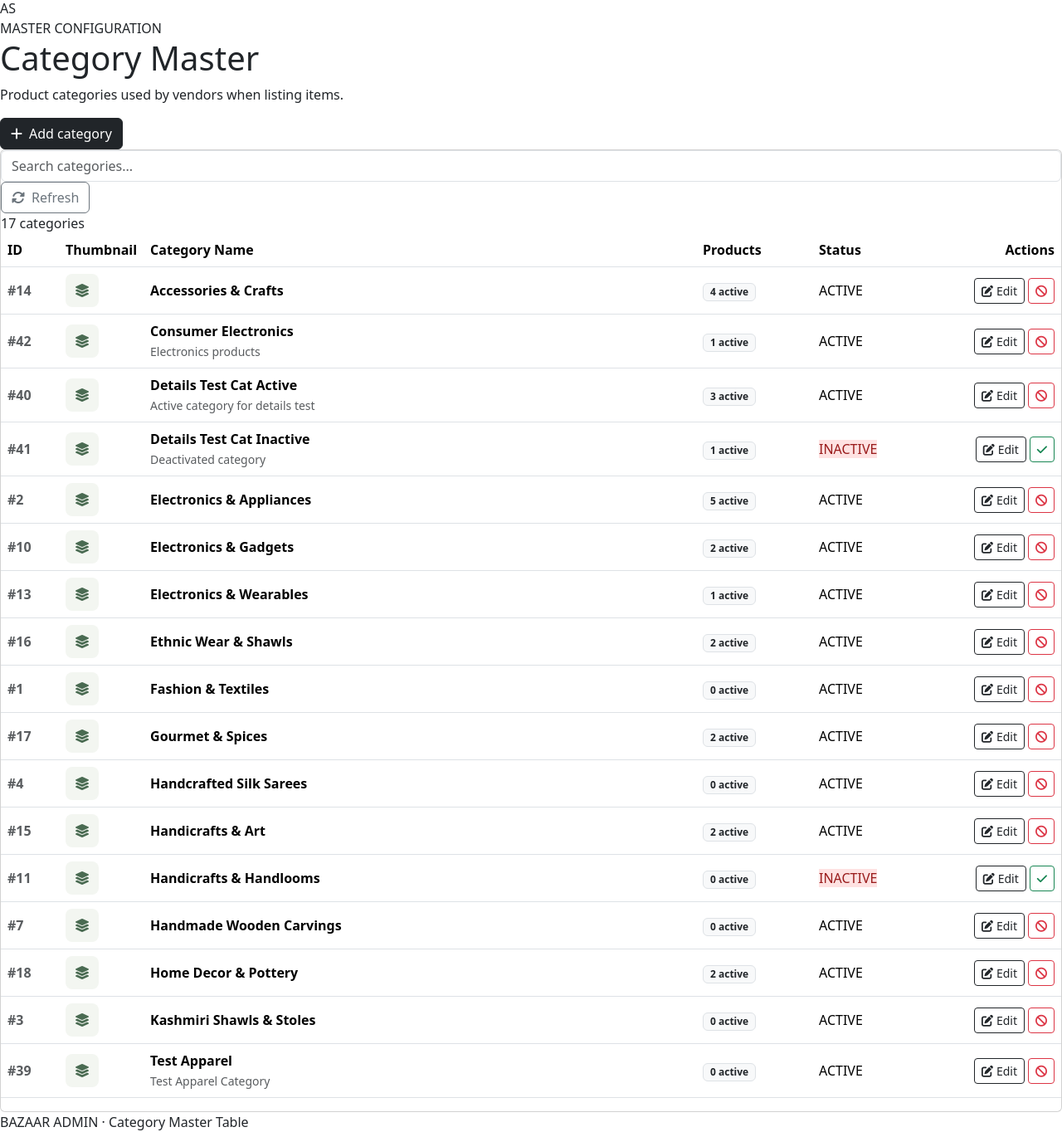
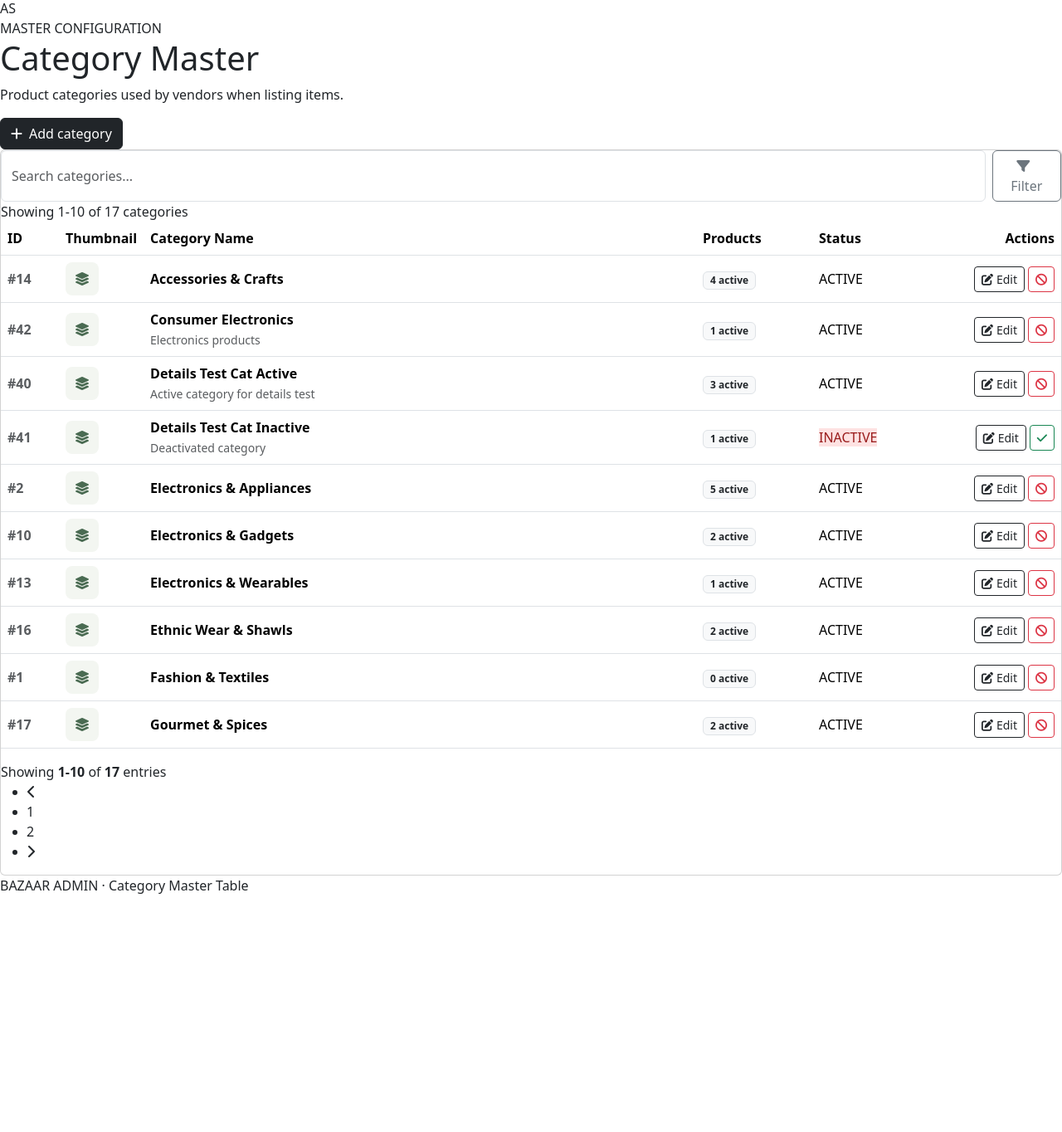
Before and after one commit to nishalpandit/Nainjyoti, a Django app: page /admin-dashboard/categories/ in a window 1280 px wide. Shown: the part 218-1582 px from the top of the page at 83% size. After the commit the page ends 1295 px from the top, so only its background shows below. Run offline with Django 5.2, Linux system fonts and the light colour scheme; data comes from the database, SQL or seed files in the repository.

Commit message:
Add dynamic pagination and URL filter preservation across all admin dashboard pages

```diff
--- a/nainjyoti/views.py
+++ b/nainjyoti/views.py
@@ -2,6 +2,7 @@
 from django.contrib import messages
 from django.contrib.auth import authenticate, login, logout
 from django.contrib.auth.models import User
+from django.core.paginator import Paginator, EmptyPage, PageNotAnInteger
 from django.db.models import Q, Sum, Count, Avg
 from django.http import JsonResponse
 from django.views.decorators.csrf import csrf_exempt
@@ -225,6 +226,49 @@
         return f"₹{val:.0f}"
 
 
+def paginate_queryset(request, queryset, default_page_size=10):
+    """
+    Standard pagination helper for Bazaar Admin tables.
+    Preserves all active filters and URL parameters across page navigation.
+    """
+    try:
+        page_size = int(request.GET.get('page_size', default_page_size))
+        if page_size not in [5, 10, 15, 20, 25, 50, 100]:
+            page_size = default_page_size
+    except (ValueError, TypeError):
+        page_size = default_page_size
+
+    paginator = Paginator(queryset, page_size)
+    page_number = request.GET.get('page', 1)
+    try:
+        page_obj = paginator.page(page_number)
+    except PageNotAnInteger:
+        page_obj = paginator.page(1)
+    except EmptyPage:
+        page_obj = paginator.page(paginator.num_pages if paginator.num_pages > 0 else 1)
+
+    # Clean query parameters for pagination URLs
+    query_params = request.GET.copy()
+    if 'page' in query_params:
+        query_params.pop('page')
+    querystring = query_params.urlencode()
+    if querystring:
+        querystring = f"&{querystring}"
+
+    raw_elided = paginator.get_elided_page_range(number=page_obj.number, on_each_side=1, on_ends=1)
+    elided_page_range = [num if isinstance(num, int) else '...' for num in raw_elided]
+
+    return {
+        'page_obj': page_obj,
+        'paginator': paginator,
+        'page_items': page_obj.object_list,
+        'querystring': querystring,
+        'elided_page_range': elided_page_range,
+        'total_count': paginator.count,
+        'page_size': page_size,
+    }
+
+
 def admin_dashboard(request):
     """
     Marketplace Admin Overview Dashboard with full real-time metrics,
@@ -432,10 +476,23 @@
 
 def admin_categories(request):
     """Admin Categories Management View"""
-    categories = Category.objects.all().order_by('name')
+    search_query = request.GET.get("q", "").strip()
+    categories_qs = Category.objects.all().order_by('name')
+    if search_query:
+        categories_qs = categories_qs.filter(
+            Q(name__icontains=search_query) |
+            Q(description__icontains=search_query)
+        )
+    p_data = paginate_queryset(request, categories_qs, default_page_size=10)
+
     return render(request, "admin/categories.html", {
-        "categories": categories,
-        "total_categories": categories.count()
+        "categories": p_data['page_items'],
+        "page_obj": p_data['page_obj'],
+        "paginator": p_data['paginator'],
+        "querystring": p_data['querystring'],
+        "elided_page_range": p_data['elided_page_range'],
+        "total_categories": p_data['total_count'],
+        "search_query": search_query,
     })
 
 
@@ -608,8 +665,15 @@
     rejected_count = VendorProfile.objects.filter(status="REJECTED").count()
     total_count = VendorProfile.objects.count()
 
+    p_data = paginate_queryset(request, vendors, default_page_size=10)
+
     return render(request, "admin/vendor-approval.html", {
-        "vendors": vendors,
+        "vendors": p_data['page_items'],
+        "page_obj": p_data['page_obj'],
+        "paginator": p_data['paginator'],
+        "querystring": p_data['querystring'],
+        "elided_page_range": p_data['elided_page_range'],
+        "filtered_count": p_data['total_count'],
         "pending_count": pending_count,
         "approved_count": approved_count,
         "rejected_count": rejected_count,
@@ -668,8 +732,10 @@
     elif status_filter in ["INACTIVE", "BLOCKED"]:
         customers_qs = customers_qs.filter(is_active=False)
 
+    p_data = paginate_queryset(request, customers_qs, default_page_size=10)
+
     customers_list = []
-    for c in customers_qs:
+    for c in p_data['page_items']:
         ords = c.orders.all()
         spent = ords.exclude(status='CANCELLED').aggregate(t=Sum('total_amount'))['t'] or 0.0
         default_address = c.addresses.filter(is_default=True).first()
@@ -700,7 +766,11 @@
 
     return render(request, "admin/customers.html", {
         "customers": customers_list,
-        "total_count": len(customers_list),
+        "page_obj": p_data['page_obj'],
+        "paginator": p_data['paginator'],
+        "querystring": p_data['querystring'],
+        "elided_page_range": p_data['elided_page_range'],
+        "total_count": p_data['total_count'],
         "active_count": active_count,
         "inactive_count": inactive_count,
         "address_count": address_count,
@@ -737,9 +807,15 @@
     elif default_filter == 'NO':
         addresses = addresses.filter(is_default=False)
 
+    p_data = paginate_queryset(request, addresses, default_page_size=10)
+
     return render(request, "admin/addresses.html", {
-        "addresses": addresses,
-        "filtered_count": addresses.count(),
+        "addresses": p_data['page_items'],
+        "page_obj": p_data['page_obj'],
+        "paginator": p_data['paginator'],
+        "querystring": p_data['querystring'],
+        "elided_page_range": p_data['elided_page_range'],
+        "filtered_count": p_data['total_count'],
         "total_count": UserAddress.objects.count(),
         "default_count": UserAddress.objects.filter(is_default=True).count(),
         "customers_with_addresses": UserProfile.objects.filter(addresses__isnull=False).distinct().count(),
@@ -949,10 +1025,12 @@
     if status_filter in ["APPROVED", "PENDING", "REJECTED"]:
         vendors_qs = vendors_qs.filter(status=status_filter)
 
+    p_data = paginate_queryset(request, vendors_qs, default_page_size=10)
+
     vendors_list = []
     now = timezone.now()
     first_of_month = now.date().replace(day=1)
-    for v in vendors_qs:
+    for v in p_data['page_items']:
         m_sales = OrderItem.objects.filter(
             vendor=v,
             order__created_at__date__gte=first_of_month
@@ -971,7 +1049,11 @@
 
     return render(request, "admin/vendors.html", {
         "vendors": vendors_list,
-        "total_count": len(vendors_list),
+        "page_obj": p_data['page_obj'],
+        "paginator": p_data['paginator'],
+        "querystring": p_data['querystring'],
+        "elided_page_range": p_data['elided_page_range'],
+        "total_count": p_data['total_count'],
         "search_query": search_query,
         "status_filter": status_filter,
     })
@@ -1000,10 +1082,15 @@
         products_qs = products_qs.filter(status='INACTIVE')
 
     pending_count = Product.objects.filter(is_approved=False).count()
+    p_data = paginate_queryset(request, products_qs, default_page_size=10)
 
     return render(request, "admin/products.html", {
-        "products": products_qs,
-        "total_count": products_qs.count(),
+        "products": p_data['page_items'],
+        "page_obj": p_data['page_obj'],
+        "paginator": p_data['paginator'],
+        "querystring": p_data['querystring'],
+        "elided_page_range": p_data['elided_page_range'],
+        "total_count": p_data['total_count'],
         "pending_count": pending_count,
         "search_query": search_query,
         "status_filter": status_filter,
@@ -1110,8 +1197,15 @@
     rejected_count = Product.objects.filter(is_approved=False, status="INACTIVE").count()
     total_count = Product.objects.count()
 
+    p_data = paginate_queryset(request, products, default_page_size=10)
+
     return render(request, "admin/product-approval.html", {
-        "products": products,
+        "products": p_data['page_items'],
+        "page_obj": p_data['page_obj'],
+        "paginator": p_data['paginator'],
+        "querystring": p_data['querystring'],
+        "elided_page_range": p_data['elided_page_range'],
+        "filtered_count": p_data['total_count'],
         "pending_count": pending_count,
         "approved_count": approved_count,
         "rejected_count": rejected_count,
@@ -1253,8 +1347,10 @@
     if status_filter in ['PENDING', 'CONFIRMED', 'PROCESSING', 'SHIPPED', 'DELIVERED', 'CANCELLED', 'RETURNED']:
         orders_qs = orders_qs.filter(status=status_filter)
 
+    p_data = paginate_queryset(request, orders_qs, default_page_size=10)
+
     orders_list = []
-    for o in orders_qs:
+    for o in p_data['page_items']:
         vendors = {item.vendor.business_name for item in o.items.all() if item.vendor}
         vendor_name = ", ".join(list(vendors)[:2]) if vendors else "Direct"
         st = o.status.upper()
@@ -1282,7 +1378,11 @@
 
     return render(request, "admin/orders.html", {
         "orders": orders_list,
-        "total_count": len(orders_list),
+        "page_obj": p_data['page_obj'],
+        "paginator": p_data['paginator'],
+        "querystring": p_data['querystring'],
+        "elided_page_range": p_data['elided_page_range'],
+        "total_count": p_data['total_count'],
         "search_query": search_query,
         "status_filter": status_filter,
     })
@@ -1303,8 +1403,10 @@
     if status_filter in ['PENDING', 'PROCESSING', 'COMPLETED', 'REJECTED']:
         payouts_qs = payouts_qs.filter(status=status_filter)
 
+    p_data = paginate_queryset(request, payouts_qs, default_page_size=10)
+
     payouts_list = []
-    for p in payouts_qs:
+    for p in p_data['page_items']:
         st = p.status.upper()
         if st == 'COMPLETED':
             pill = 'green'
@@ -1327,7 +1429,11 @@
 
     return render(request, "admin/payments.html", {
         "payouts": payouts_list,
-        "total_count": len(payouts_list),
+        "page_obj": p_data['page_obj'],
+        "paginator": p_data['paginator'],
+        "querystring": p_data['querystring'],
+        "elided_page_range": p_data['elided_page_range'],
+        "total_count": p_data['total_count'],
         "search_query": search_query,
         "status_filter": status_filter,
     })
--- a/templates/admin/addresses.html
+++ b/templates/admin/addresses.html
@@ -48,7 +48,7 @@
             </select>
             <button class="btn btn-outline-secondary" type="submit"><i class="fa-solid fa-filter me-2"></i>Filter</button>
           </form>
-          <span class="record-count">{{ filtered_count }} matching record{{ filtered_count|pluralize }}</span>
+          <span class="record-count">Showing {{ page_obj.start_index }}-{{ page_obj.end_index }} of {{ filtered_count }} matching record{{ filtered_count|pluralize }}</span>
         </div>
         <div class="table-responsive">
           <table class="table align-middle">
@@ -71,6 +71,7 @@
             </tbody>
           </table>
         </div>
+        {% include "admin/pagination.html" %}
       </section>
       <footer>BAZAAR ADMIN <span>·</span> Address data synchronized from the live database</footer>
     </main>
--- a/templates/admin/categories.html
+++ b/templates/admin/categories.html
@@ -48,11 +48,11 @@
 
       <section class="card">
         <div class="card-head">
-          <div class="filters">
-            <input class="form-control" type="search" placeholder="Search categories..." aria-label="Search records" id="categorySearch">
-            <button class="btn btn-outline-secondary" onclick="window.location.reload()"><i class="fa-solid fa-rotate me-2"></i>Refresh</button>
-          </div>
-          <span class="record-count">{{ total_categories }} categories</span>
+          <form method="get" class="filters d-flex gap-2">
+            <input class="form-control" type="search" name="q" value="{{ search_query }}" placeholder="Search categories..." aria-label="Search records">
+            <button class="btn btn-outline-secondary" type="submit"><i class="fa-solid fa-filter me-2"></i>Filter</button>
+          </form>
+          <span class="record-count">Showing {{ page_obj.start_index }}-{{ page_obj.end_index }} of {{ total_categories }} categories</span>
         </div>
 
         <div class="table-responsive">
@@ -127,6 +127,7 @@
             </tbody>
           </table>
         </div>
+        {% include "admin/pagination.html" %}
       </section>
 
       <footer>BAZAAR ADMIN <span>·</span> Category Master Table</footer>
--- a/templates/admin/customers.html
+++ b/templates/admin/customers.html
@@ -120,7 +120,7 @@
             </select>
             <button class="btn btn-outline-secondary" type="submit"><i class="fa-solid fa-filter me-2"></i>Filter</button>
           </form>
-          <span class="record-count">{{ total_count }} customer{{ total_count|pluralize }}</span>
+          <span class="record-count">Showing {{ page_obj.start_index }}-{{ page_obj.end_index }} of {{ total_count }} customer{{ total_count|pluralize }}</span>
         </div>
 
         <div class="table-responsive">
@@ -200,6 +200,7 @@
             </tbody>
           </table>
         </div>
+        {% include "admin/pagination.html" %}
       </section>
 
       <footer>BAZAAR ADMIN <span>·</span> India marketplace operations <span>·</span> Real-Time Customer Access Control</footer>
--- a/templates/admin/orders.html
+++ b/templates/admin/orders.html
@@ -46,7 +46,7 @@
             </select>
             <button class="btn btn-outline-secondary" type="submit"><i class="fa-solid fa-filter me-2"></i>Filter</button>
           </form>
-          <span class="record-count">{{ total_count }} order{{ total_count|pluralize }}</span>
+          <span class="record-count">Showing {{ page_obj.start_index }}-{{ page_obj.end_index }} of {{ total_count }} order{{ total_count|pluralize }}</span>
         </div>
 
         <div class="table-responsive">
@@ -79,6 +79,7 @@
             </tbody>
           </table>
         </div>
+        {% include "admin/pagination.html" %}
       </section>
 
       <footer>BAZAAR ADMIN <span>·</span> India marketplace operations <span>·</span> Connected Database</footer>
--- /dev/null
+++ b/templates/admin/pagination.html
@@ -0,0 +1,51 @@
+{% if page_obj and page_obj.paginator.count > 0 %}
+<div class="card-footer-pagination">
+  <div class="pagination-info">
+    Showing <strong>{{ page_obj.start_index }}-{{ page_obj.end_index }}</strong> of <strong>{{ page_obj.paginator.count }}</strong> entries
+  </div>
+  {% if page_obj.paginator.num_pages > 1 %}
+  <nav class="pagination-nav" aria-label="Table pagination">
+    <ul class="admin-pagination">
+      <!-- Previous Page -->
+      {% if page_obj.has_previous %}
+        <li class="page-item">
+          <a class="page-link" href="?page={{ page_obj.previous_page_number }}{{ querystring }}" aria-label="Previous">
+            <i class="fa-solid fa-chevron-left"></i>
+          </a>
+        </li>
+      {% else %}
+        <li class="page-item disabled">
+          <span class="page-link"><i class="fa-solid fa-chevron-left"></i></span>
+        </li>
+      {% endif %}
+
+      <!-- Page Numbers -->
+      {% for num in elided_page_range %}
+        {% if num == '...' %}
+          <li class="page-item disabled"><span class="page-link ellipsis">&hellip;</span></li>
+        {% elif num == page_obj.number %}
+          <li class="page-item active"><span class="page-link">{{ num }}</span></li>
+        {% else %}
+          <li class="page-item">
+            <a class="page-link" href="?page={{ num }}{{ querystring }}">{{ num }}</a>
+          </li>
+        {% endif %}
+      {% endfor %}
+
+      <!-- Next Page -->
+      {% if page_obj.has_next %}
+        <li class="page-item">
+          <a class="page-link" href="?page={{ page_obj.next_page_number }}{{ querystring }}" aria-label="Next">
+            <i class="fa-solid fa-chevron-right"></i>
+          </a>
+        </li>
+      {% else %}
+        <li class="page-item disabled">
+          <span class="page-link"><i class="fa-solid fa-chevron-right"></i></span>
+        </li>
+      {% endif %}
+    </ul>
+  </nav>
+  {% endif %}
+</div>
+{% endif %}
--- a/templates/admin/payments.html
+++ b/templates/admin/payments.html
@@ -45,7 +45,7 @@
             </select>
             <button class="btn btn-outline-secondary" type="submit"><i class="fa-solid fa-filter me-2"></i>Filter</button>
           </form>
-          <span class="record-count">{{ total_count }} settlement{{ total_count|pluralize }}</span>
+          <span class="record-count">Showing {{ page_obj.start_index }}-{{ page_obj.end_index }} of {{ total_count }} settlement{{ total_count|pluralize }}</span>
         </div>
 
         <div class="table-responsive">
@@ -80,6 +80,7 @@
             </tbody>
           </table>
         </div>
+        {% include "admin/pagination.html" %}
       </section>
 
       <footer>BAZAAR ADMIN <span>·</span> India marketplace operations <span>·</span> Connected Database</footer>
--- a/templates/admin/product-approval.html
+++ b/templates/admin/product-approval.html
@@ -68,7 +68,7 @@
             </select>
             <button class="btn btn-outline-secondary" type="submit"><i class="fa-solid fa-filter me-2"></i>Filter</button>
           </form>
-          <span class="record-count"><span id="recordCountText">{{ products|length }}</span> item(s) displayed</span>
+          <span class="record-count"><span id="recordCountText">Showing {{ page_obj.start_index }}-{{ page_obj.end_index }} of {{ filtered_count }}</span> item(s)</span>
         </div>
 
         <div class="table-responsive">
@@ -191,6 +191,7 @@
             </tbody>
           </table>
         </div>
+        {% include "admin/pagination.html" %}
       </section>
 
       <footer>BAZAAR ADMIN <span>·</span> India marketplace operations <span>·</span> Connected Database</footer>
--- a/templates/admin/products.html
+++ b/templates/admin/products.html
@@ -45,7 +45,7 @@
             </select>
             <button class="btn btn-outline-secondary" type="submit"><i class="fa-solid fa-filter me-2"></i>Filter</button>
           </form>
-          <span class="record-count">{{ total_count }} item{{ total_count|pluralize }}</span>
+          <span class="record-count">Showing {{ page_obj.start_index }}-{{ page_obj.end_index }} of {{ total_count }} item{{ total_count|pluralize }}</span>
         </div>
 
         <div class="table-responsive">
@@ -147,6 +147,7 @@
             </tbody>
           </table>
         </div>
+        {% include "admin/pagination.html" %}
       </section>
 
       <footer>BAZAAR ADMIN <span>·</span> India marketplace operations <span>·</span> Connected Database</footer>
--- a/templates/admin/vendor-approval.html
+++ b/templates/admin/vendor-approval.html
@@ -66,7 +66,7 @@
                         </select>
                         <button class="btn btn-outline-secondary" type="submit"><i class="fa-solid fa-filter me-2"></i>Filter</button>
                     </form>
-                    <span class="record-count"><span id="recordCountText">{{ vendors|length }}</span> application(s) displayed</span>
+                    <span class="record-count"><span id="recordCountText">Showing {{ page_obj.start_index }}-{{ page_obj.end_index }} of {{ filtered_count }}</span> application(s)</span>
                 </div>
 
                 <div class="table-responsive">
@@ -198,6 +198,7 @@
                         </tbody>
                     </table>
                 </div>
+                {% include "admin/pagination.html" %}
             </section>
 
             <footer>BAZAAR ADMIN <span>·</span> India marketplace operations <span>·</span> Dynamic KYC Management</footer>
--- a/templates/admin/vendors.html
+++ b/templates/admin/vendors.html
@@ -44,7 +44,7 @@
             </select>
             <button class="btn btn-outline-secondary" type="submit"><i class="fa-solid fa-filter me-2"></i>Filter</button>
           </form>
-          <span class="record-count">{{ total_count }} vendor{{ total_count|pluralize }}</span>
+          <span class="record-count">Showing {{ page_obj.start_index }}-{{ page_obj.end_index }} of {{ total_count }} vendor{{ total_count|pluralize }}</span>
         </div>
 
         <div class="table-responsive">
@@ -87,6 +87,7 @@
             </tbody>
           </table>
         </div>
+        {% include "admin/pagination.html" %}
       </section>
 
       <footer>BAZAAR ADMIN <span>·</span> India marketplace operations <span>·</span> Connected Database</footer>
```
Also changed, not shown: 1 other file.
